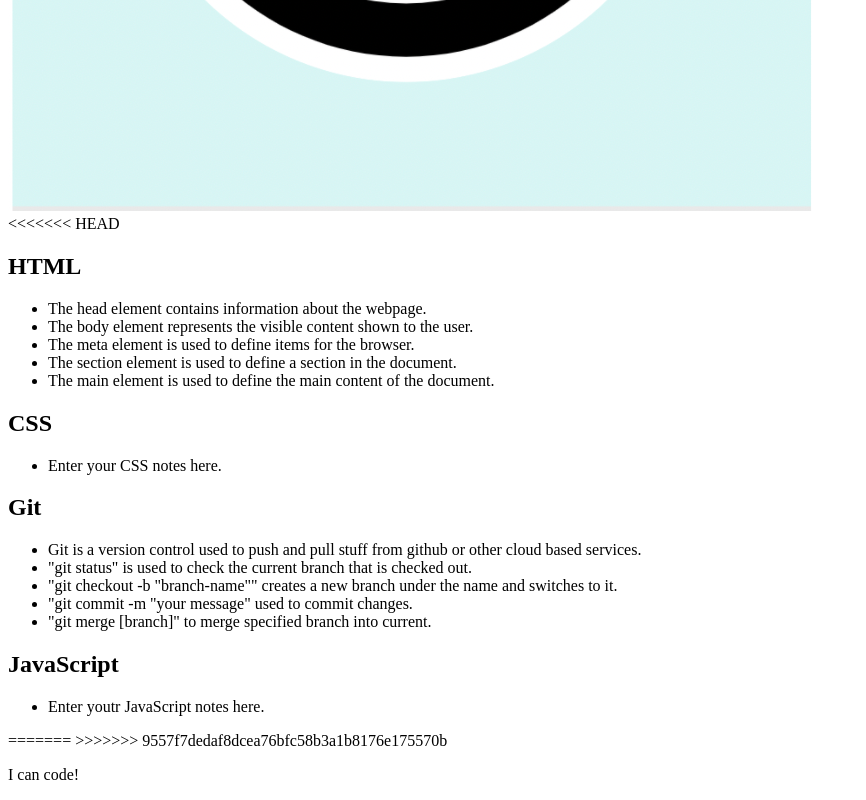
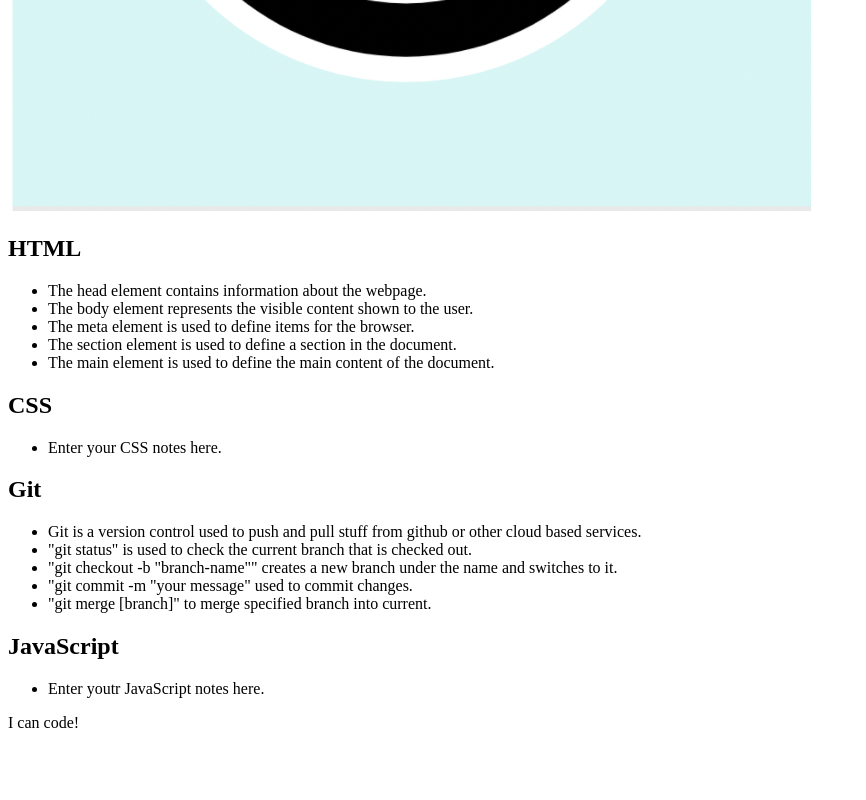
Before and after one commit to Hahkeye/prework-study-guide, a plain HTML site: page index.html in a window 1280 px wide. Shown: the part 645-1445 px from the top of the page, without its empty margins (0-866 px from the left). After the commit the page ends 1393 px from the top, so only its background shows below. Drawn offline with Linux system fonts and the light colour scheme.

```diff
--- a/index.html
+++ b/index.html
@@ -12,7 +12,6 @@
       <img src="./assets/bowtie-cat.png" alt="Profile image of cat wearing a bow tie." />
     </header>
     <main>
-<<<<<<< HEAD
       <section class="card" id="html-section">
         <h2>HTML</h2>
         <ul>
@@ -45,9 +44,7 @@
           <li>Enter youtr JavaScript notes here.</li>
         </ul>
       </section>
-=======
       <!-- Student code goes here -->
->>>>>>> 9557f7dedaf8dcea76bfc58b3a1b8176e175570b
     </main>
 
     <footer>
```
